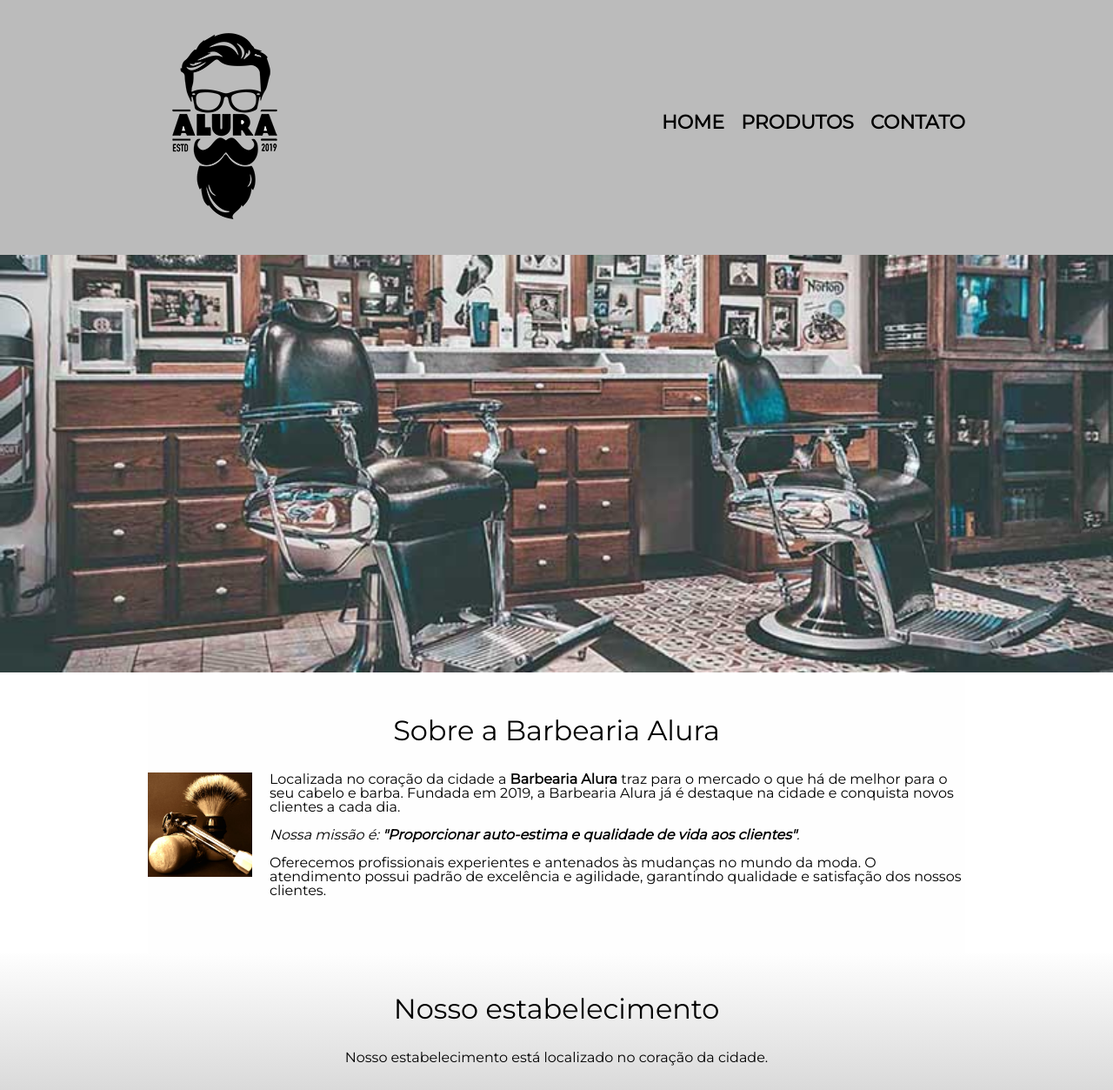
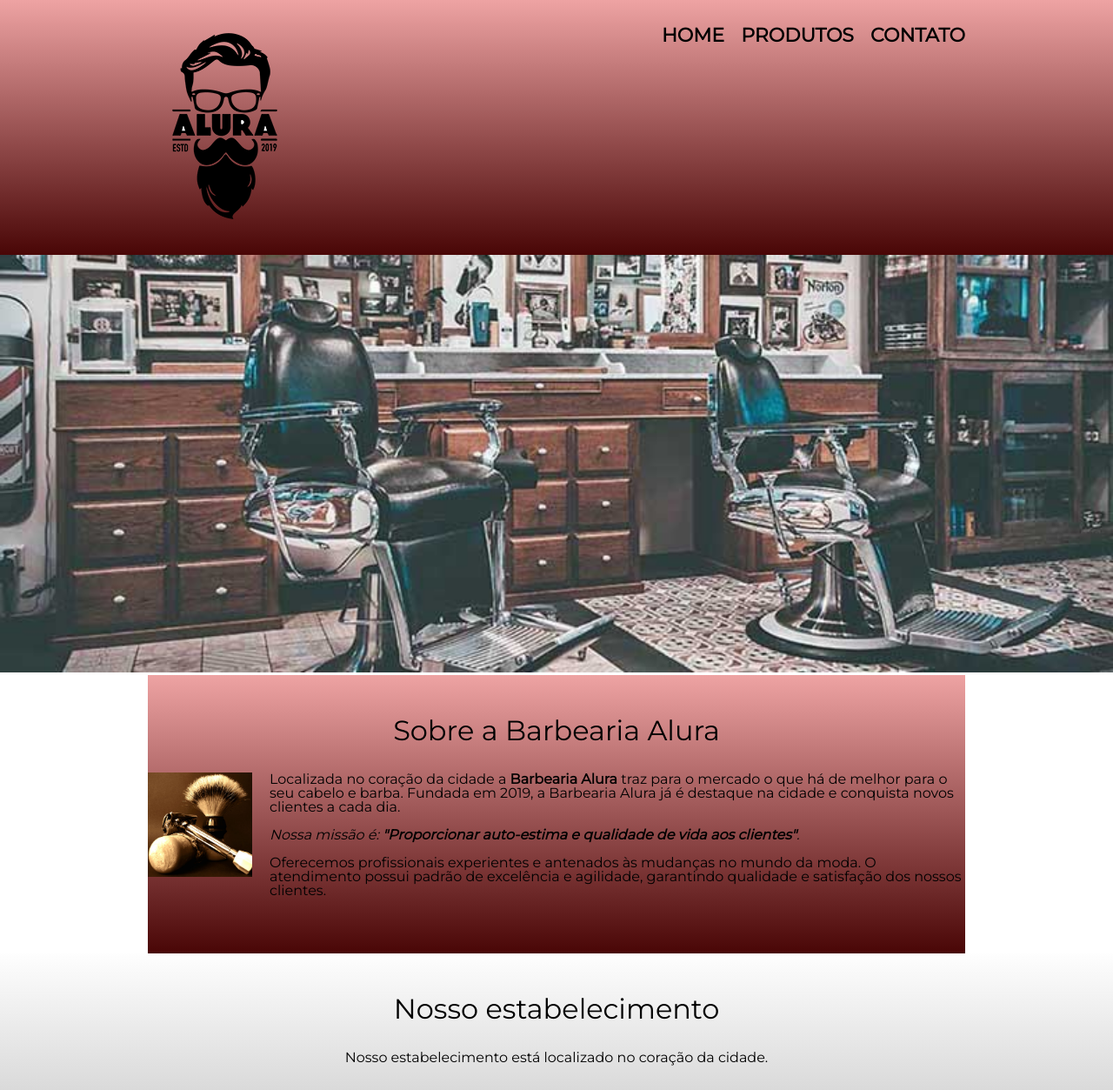
Before and after one commit to ProfRenatoPereira/barba, a plain HTML site: page index.html in a window 1280 px wide. Shown: the top 1253 px of the page at 87% size. Drawn offline with Linux system fonts and the light colour scheme.

Commit message:
Update style.css

```diff
--- a/style.css
+++ b/style.css
@@ -3,7 +3,7 @@ body {
 }
 
 header {
-	background: #BBBBBB;
+	background: linear-gradient(to bottom, #eea3a3 0%,#490606 100%);
 	padding: 20px 0;
 }
 
@@ -15,7 +15,7 @@ header {
 
 nav {
 	position: absolute;
-	top: 110px;
+	top: 10px;
 	right: 0;
 }
 
@@ -131,7 +131,7 @@ table {
 }
 
 thead {
-	background: #555555;
+	background: linear-gradient(to bottom, #eea3a3 0%,#490606 100%);
 	color: white;
 	font-weight: bold;
 }
@@ -156,7 +156,7 @@ td, th {
 
 .principal {
 	padding: 3em 0;
-	background: #FEFEFE;
+	background: linear-gradient(to bottom, #eea3a3 0%,#490606 100%);
 	width: 940px;
 	margin: 0 auto;
 }
```
